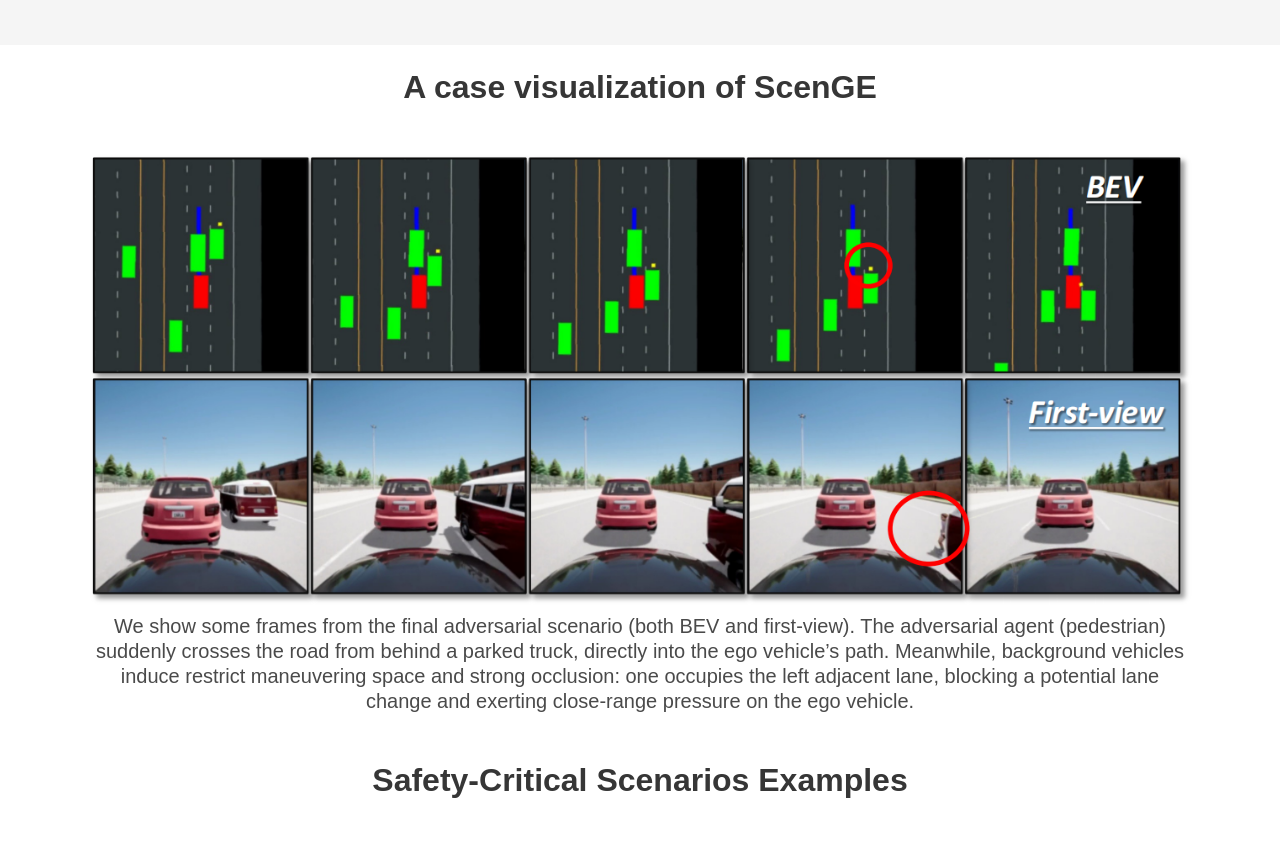
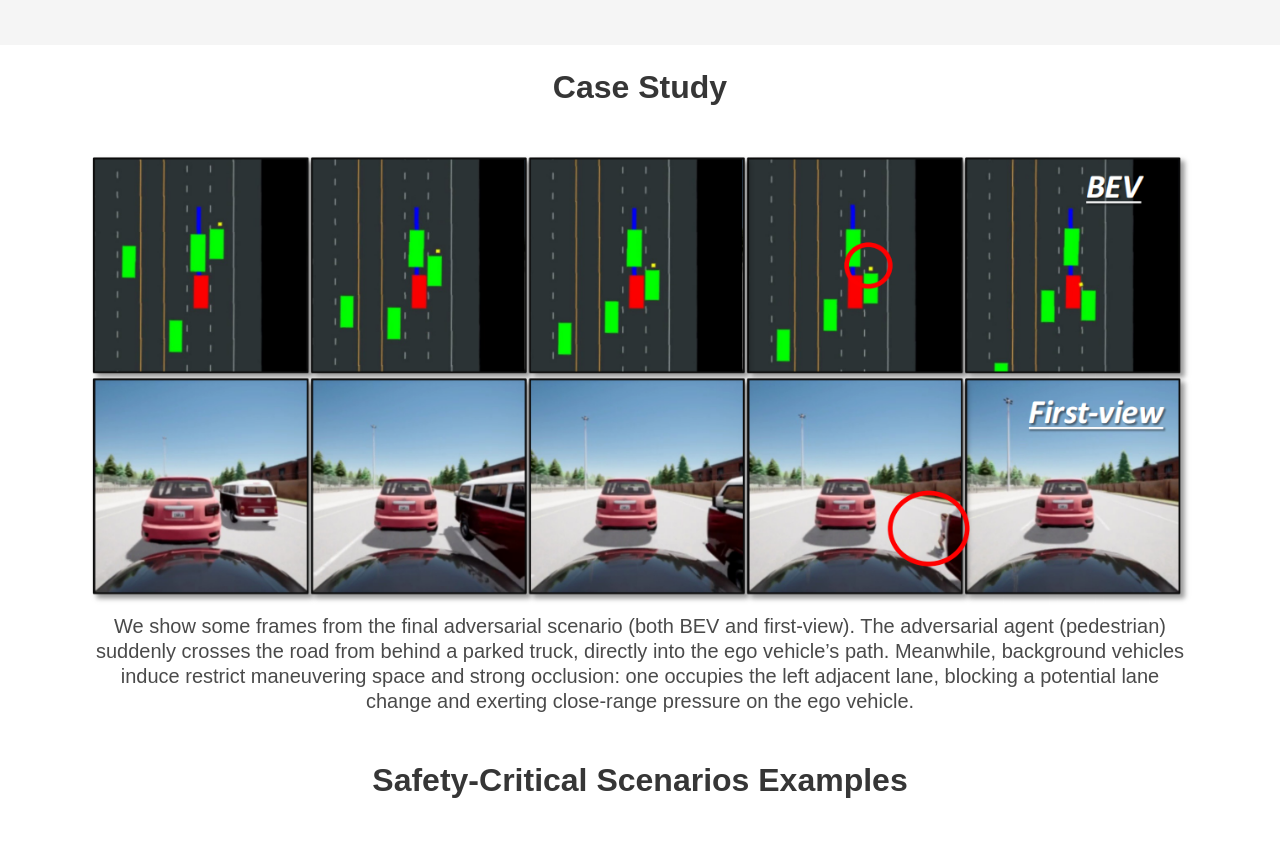
Before and after one commit to ScenGE/ScenGE.github.io, a plain HTML site: page index.html in a window 1280 px wide. Shown: the part 1666-2517 px from the top of the page. Drawn offline with nearby package versions, Linux system fonts and the light colour scheme; some icons are missing; a web font is replaced by a local one.

Commit message:
case study

```diff
--- a/index.html
+++ b/index.html
@@ -155,7 +155,7 @@
 <section class="hero is-small">
   <div class="hero-body">
     <div class="container">
-      <h2 class="title is-3 has-text-centered">A case visualization of ScenGE</h2>
+      <h2 class="title is-3 has-text-centered">Case Study</h2>
       <div class="hero-body">
         <img src="static/images/vis_00.png" alt="MY ALT TEXT"/>
           <h2 class="subtitle has-text-centered">
```
